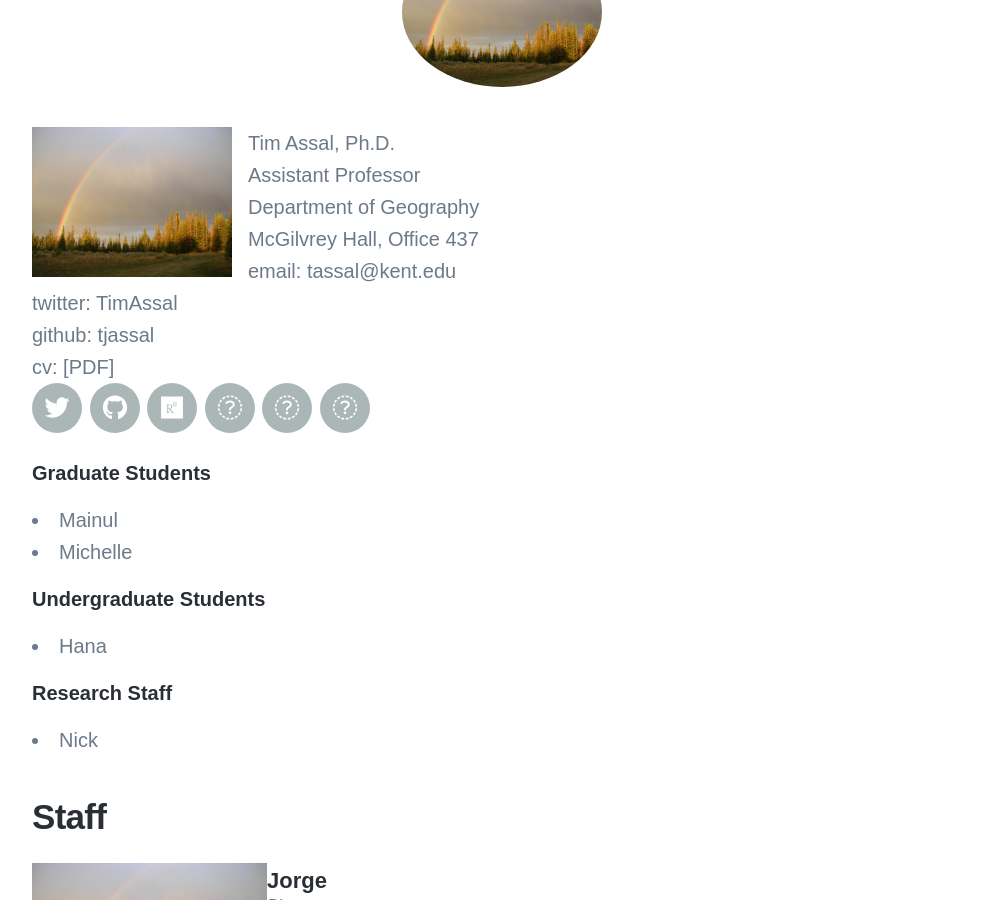
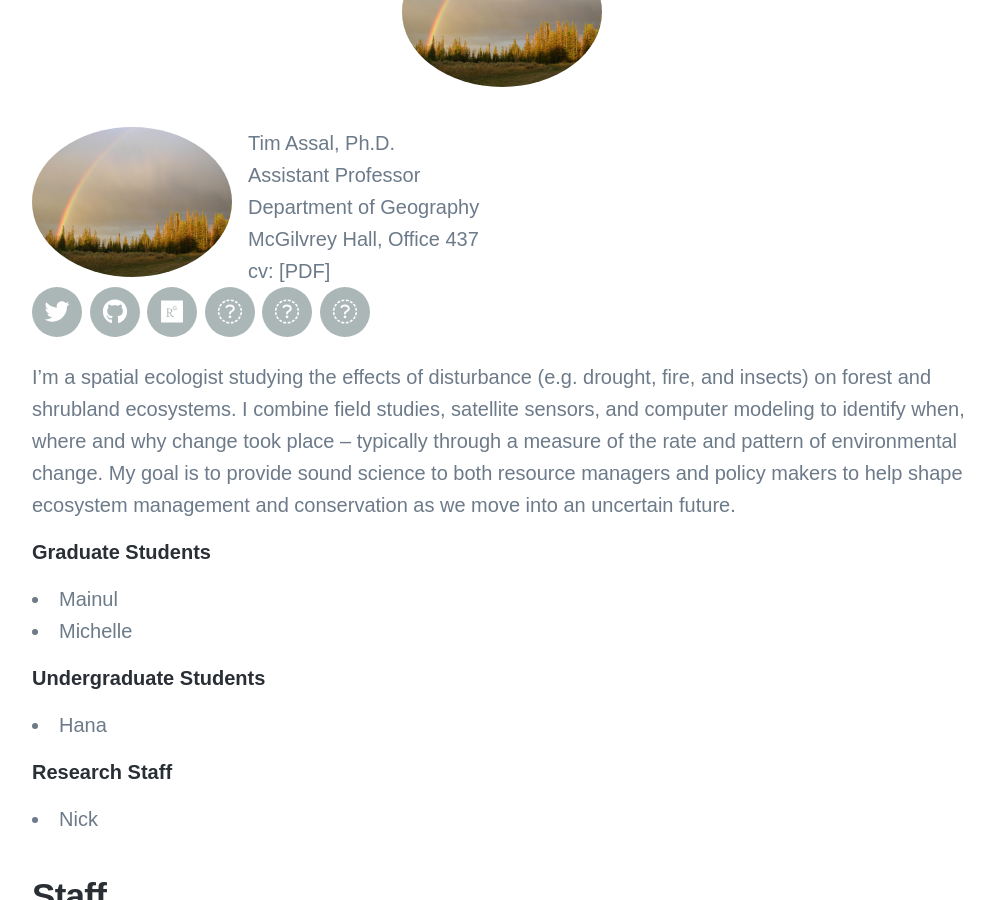
Before and after one commit to tjassal/tjassal.github.io, a Jekyll site: the page built from _pages/people.md, in a window 1280 px wide and 900 px high, scrolled down 772 px. Shown: the whole window, without its empty margins (138-1132 px from the left). Built offline with Jekyll 4.4.1, drawn with Linux system fonts in a browser that asks for light colours; nearby versions of some CDN libraries; some web fonts are replaced.

Commit message:
Update people.md

```diff
--- a/_pages/people.md
+++ b/_pages/people.md
@@ -11,7 +11,7 @@ featured_image: /images/banners/Bariloche_pano_crop_sm.jpg
 
 <img class="img-circle img-responsive img-center" src="/images/teampic/LM-rainbow.JPG" alt="" height="200" width="200" style="border-radius:50%">
 
-<img class="img-circle img-responsive img-left" src="/images/teampic/LM-rainbow.JPG" alt="" height="200" width="200" style="float: left; margin-right: 1em;"> Can we add text here?
+<img class="img-circle img-responsive img-left" src="/images/teampic/LM-rainbow.JPG" alt="" height="200" width="200" style="float: left; margin-right: 1em; border-radius:50%">
 
 
 
@@ -19,13 +19,11 @@ Tim Assal, Ph.D.
 Assistant Professor
 Department of Geography
 McGilvrey Hall, Office 437
-email: tassal@kent.edu
-twitter: TimAssal
-github: tjassal
 cv: [PDF]
 
 {% include socials.html %}
 
+I’m a spatial ecologist studying the effects of disturbance (e.g. drought, fire, and insects) on forest and shrubland ecosystems. I combine field studies, satellite sensors, and computer modeling to identify when, where and why change took place – typically through a measure of the rate and pattern of environmental change. My goal is to provide sound science to both resource managers and policy makers to help shape ecosystem management and conservation as we move into an uncertain future.
 
 ##### Graduate Students
 
```
